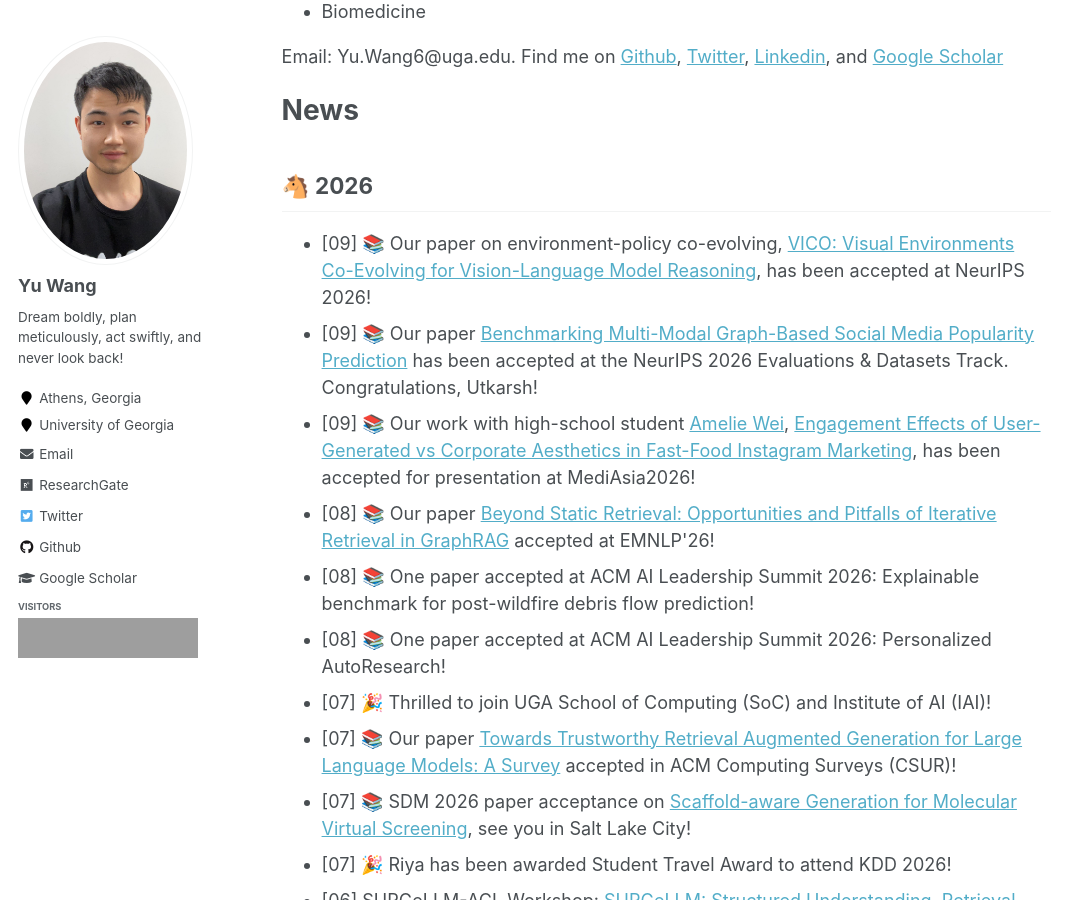
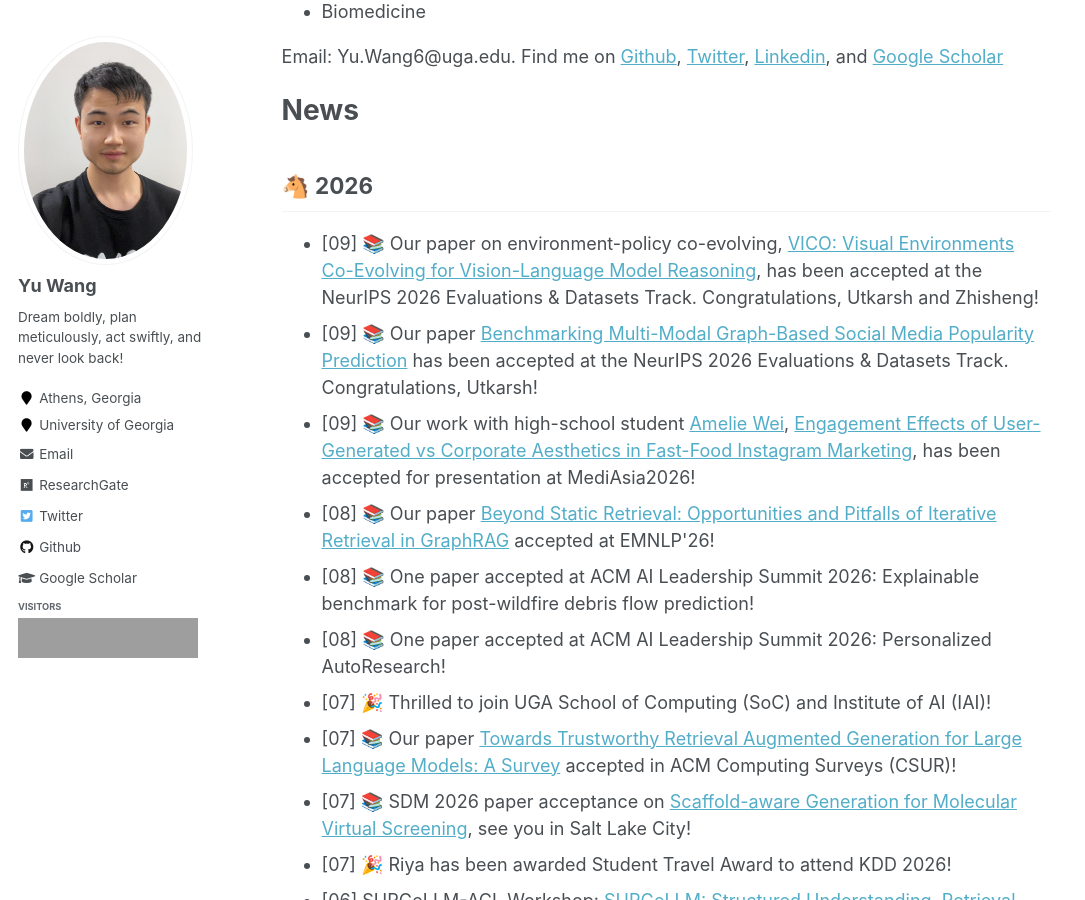
Before and after one commit to yuwang0103/yuwang0103.github.io, a Jekyll site: the page built from _pages/about.md, in a window 1280 px wide and 900 px high, scrolled down 1026 px. Shown: the whole window, without its empty margins (0-1085 px from the left). Built offline with Jekyll 4.4.1, drawn with Linux system fonts in a browser that asks for light colours; grey boxes are pictures that could not be loaded.

Commit message:
Clarify VICO NeurIPS E&D acceptance

```diff
--- a/_pages/about.md
+++ b/_pages/about.md
@@ -35,7 +35,7 @@
 🐴 2026
 -----
 <ul>
-<li>[09] 📚 Our paper on environment-policy co-evolving, <a href='https://openreview.net/forum?id=bWQSO81TTf'>VICO: Visual Environments Co-Evolving for Vision-Language Model Reasoning</a>, has been accepted at NeurIPS 2026!</li>
+<li>[09] 📚 Our paper on environment-policy co-evolving, <a href='https://openreview.net/forum?id=bWQSO81TTf'>VICO: Visual Environments Co-Evolving for Vision-Language Model Reasoning</a>, has been accepted at the NeurIPS 2026 Evaluations &amp; Datasets Track. Congratulations, Utkarsh and Zhisheng!</li>
 <li>[09] 📚 Our paper <a href='https://arxiv.org/abs/2606.27539'>Benchmarking Multi-Modal Graph-Based Social Media Popularity Prediction</a> has been accepted at the NeurIPS 2026 Evaluations &amp; Datasets Track. Congratulations, Utkarsh!</li>
 <li>[09] 📚 Our work with high-school student <a href='https://www.linkedin.com/in/ameliewei'>Amelie Wei</a>, <a href='https://mediasia.iafor.org/'>Engagement Effects of User-Generated vs Corporate Aesthetics in Fast-Food Instagram Marketing</a>, has been accepted for presentation at MediAsia2026!</li>
 <li>[08] 📚 Our paper <a href='https://arxiv.org/abs/2509.25530'>Beyond Static Retrieval: Opportunities and Pitfalls of Iterative Retrieval in GraphRAG</a> accepted at EMNLP'26!</li>
```
